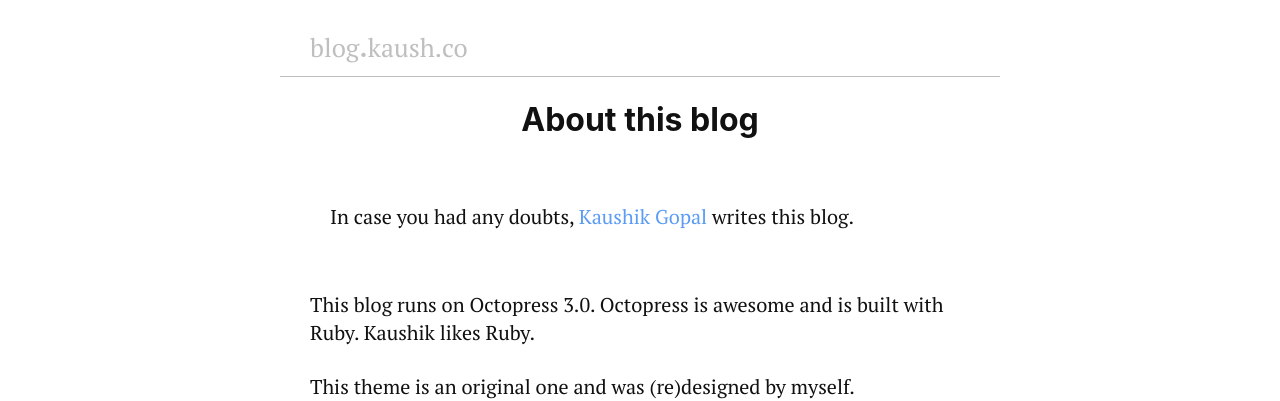
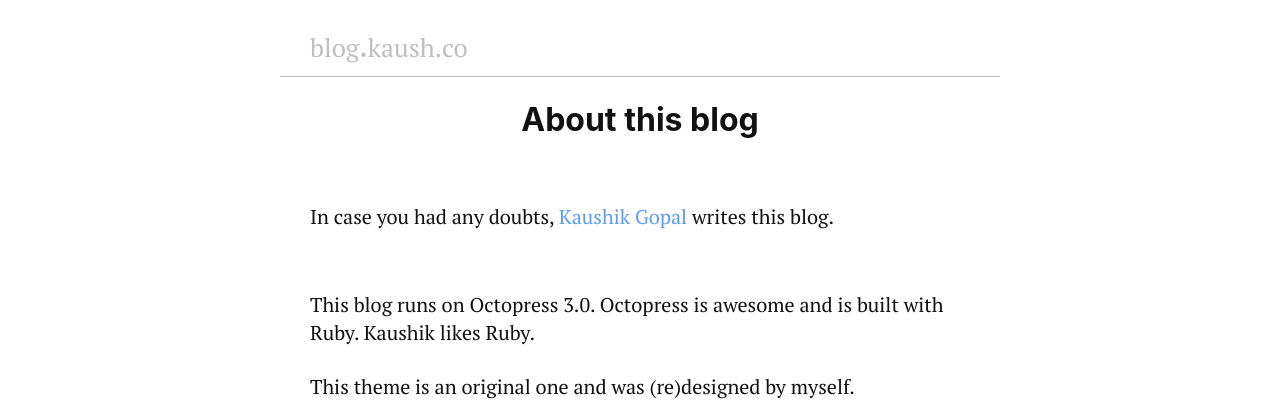
Before and after one commit to kaushikgopal/octopress-kaush-blog, a Jekyll site: the page built from about.md, in a window 1280 px wide. Shown: the part 200-601 px from the top of the page. Built offline with Jekyll 4.4.1, drawn with Linux system fonts in a browser that asks for light colours; some web fonts are replaced.

Commit message:
fix: remove first child margin side

```diff
--- a/_sass/_layout.scss
+++ b/_sass/_layout.scss
@@ -212,7 +212,7 @@
 
     p:first-child {
         // font-size: $base-font-size * 1.1;
-        margin: 3em 1em;
+        margin: 3em 0em;
     }
 
     p {
```
